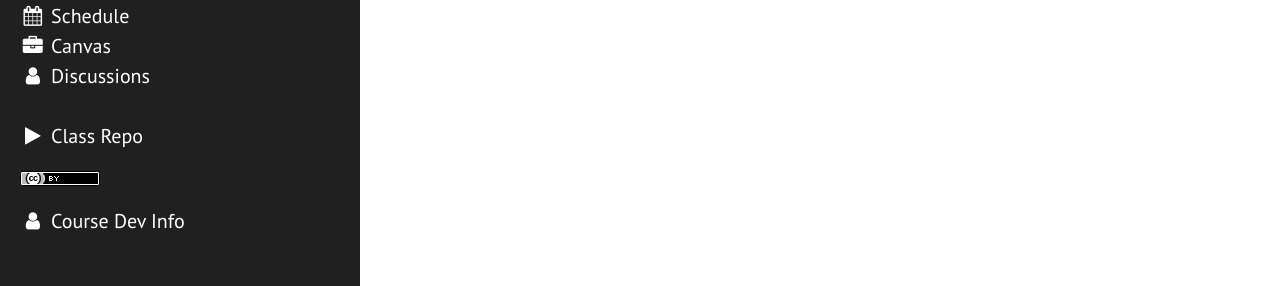
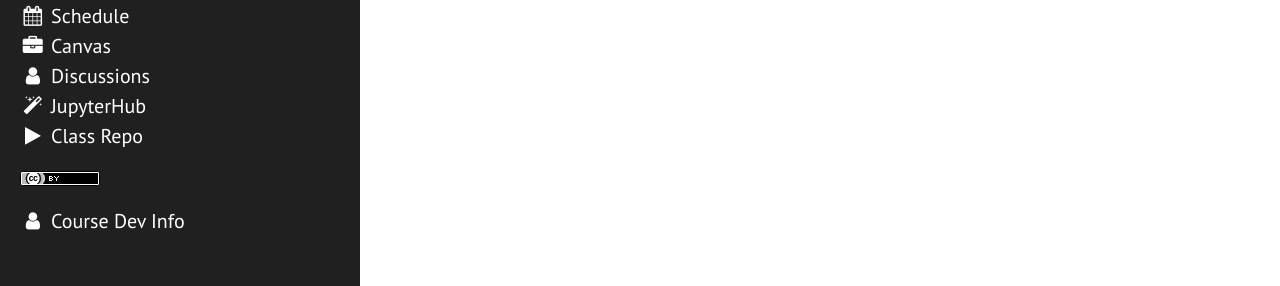
Before and after one commit to sr320/course-fish274-2022, a Jekyll site: the page built from index.md, in a window 1280 px wide. Shown: the part 437-723 px from the top of the page. Built offline with Jekyll 4.4.1, drawn with Linux system fonts in a browser that asks for light colours; nearby versions of some CDN libraries.

Commit message:
link to JH

```diff
--- a/_includes/sidebar.html
+++ b/_includes/sidebar.html
@@ -17,7 +17,7 @@
       <br>
       <a href="https://canvas.uw.edu/courses/1580517/discussion_topics"><i class="fa fa-user fa-fw"></i> Discussions</a>
       <br>
-      <p hidden><a href="https://uw.hosted.panopto.com/Panopto/Pages/Sessions/List.aspx?folderID=6d1c3808-606e-4890-8156-a876015a07f5"><i class="fa fa-magic fa-fw"></i> Panopto</a></p>
+      <a href="https://jupyter.rttl.uw.edu/2022-autumn-fish-274-a"><i class="fa fa-magic fa-fw"></i> JupyterHub</a>
       <br>
       <a href="https://github.com/course-fish274-2022"><i class="fa fa-play fa-fw"></i> Class Repo</a>
     </nav>
```
